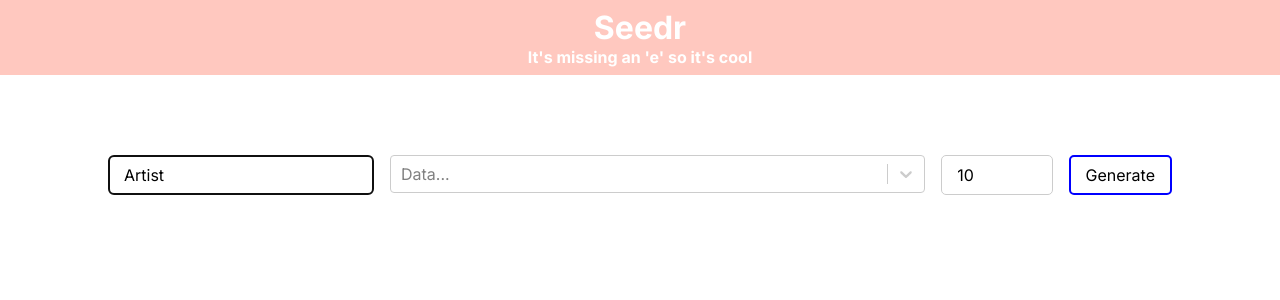
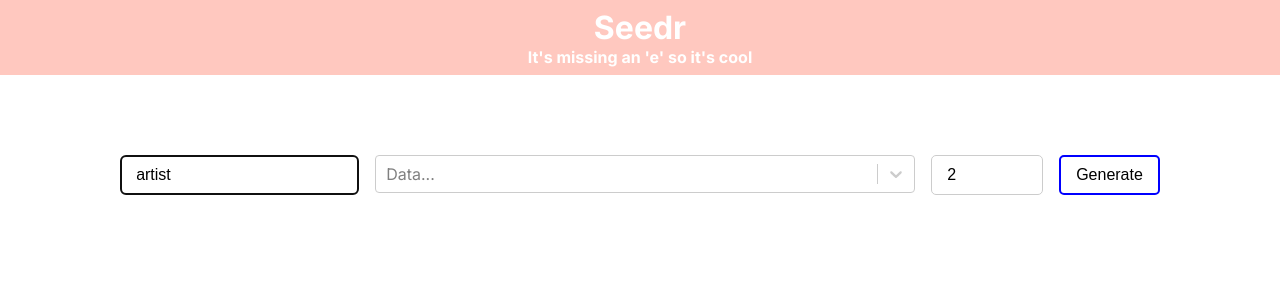
Before and after one commit to aleksanderbrymora/seedr, a React (Create React App) app: page / in a window 1280 px wide. Shown: the top 300 px of the page. Built offline with nearby package versions, Linux system fonts and the light colour scheme.

Commit message:
generates stuff reliably, todo copy button

```diff
--- a/package.json
+++ b/package.json
@@ -11,6 +11,7 @@
     "react-dom": "^16.13.0",
     "react-scripts": "3.4.0",
     "react-select": "^3.0.8",
+    "react-syntax-highlighter": "^12.2.1",
     "styled-components": "^5.0.1"
   },
   "scripts": {
--- a/src/components/InputArea.js
+++ b/src/components/InputArea.js
@@ -1,12 +1,15 @@
 import React, { useState } from 'react';
-import styled from 'styled-components';
-import Select from './SelectField';
 import axios from 'axios';
+import AwaitiInput from './states/AwaitInput';
+import seedFormat from './seedFormat';
+import SeedShow from './states/SeedShow';
 
 export default () => {
-	const [model, setModel] = useState('Artist');
+	const [model, setModel] = useState('artist');
 	const [fields, setFields] = useState([]);
-	const [copies, setCopies] = useState(10);
+	const [copies, setCopies] = useState(2);
+	const [seeds, setSeeds] = useState('');
+	const [state, setState] = useState('awaitInput');
 
 	const generateRequest = e => {
 		e.preventDefault();
@@ -15,71 +18,49 @@ export default () => {
 		req.data = {};
 		fields.map(field => (req.data[field.value] = field.value));
 		req.data._repeat = copies;
-		generateSeeds(req);
+		fetchSeedData(req);
 	};
 
-	const generateSeeds = async req => {
-		const resJSON = await axios.post('https://app.fakejson.com/q', req);
-		console.log(resJSON);
+	const fetchSeedData = async req => {
+		setState('loading');
+		try {
+			const res = await axios.post('https://app.fakejson.com/q', req);
+			console.log(res);
+			generateSeedStrings(res);
+			setState('show');
+		} catch (error) {
+			console.error(error);
+			setState('error');
+		}
+	};
+
+	const generateSeedStrings = res => {
+		const capitalizedModel = model.replace(/\b\w/g, l => l.toUpperCase());
+		setSeeds(seedFormat(capitalizedModel, res.data, copies));
 	};
 
 	return (
-		<Inputs>
-			<ModelName
-				placeholder="What's the model name?"
-				autoFocus
-				onChange={e => setModel(e.target.value)}
-				value={model}
-				required
+		<>
+			<AwaitiInput
+				model={model}
+				setModel={setModel}
+				fields={fields}
+				setFields={setFields}
+				copies={copies}
+				setCopies={setCopies}
+				generateRequest={generateRequest}
 			/>
-			<Select
-				setFields={setFields}
-				required={true}
-				autoFocus={true}
-				value={fields}
-			/>
-			<NumberOfSeeds
-				onChange={e => setCopies(parseInt(e.target.value))}
-				placeholder='Number'
-				type='number'
-				required
-				value={copies}
-				min='1'
-				max='20'
-			/>
-			<Submit onClick={generateRequest}>Generate</Submit>
-		</Inputs>
+			{
+				{
+					loading: <Loading />,
+					show: <SeedShow seeds={seeds} />,
+					error: <Error />,
+				}[state]
+			}
+		</>
 	);
 };
 
-const Inputs = styled.form`
-	display: flex;
-	flex-direction: row;
-	align-items: center;
-	justify-content: center;
-	> * {
-		margin: 5rem 0.5rem;
-		height: 2.5rem;
-		font-size: 1em;
-	}
-`;
+const Loading = () => <div>Loading...</div>;
 
-const NumberOfSeeds = styled.input`
-	width: 7rem;
-	padding: 5px 15px;
-	border-radius: 5px;
-	border: 1px solid #ccc;
-`;
-
-const Submit = styled.button`
-	padding: 5px 15px;
-	border-radius: 5px;
-	border: 2px solid blue;
-	background-color: white;
-`;
-
-const ModelName = styled.input`
-	padding: 5px 15px;
-	border-radius: 5px;
-	border: 1px solid #ccc;
-`;
+const Error = () => <div>There has been an error</div>;
--- /dev/null
+++ b/src/components/seedFormat.js
@@ -0,0 +1,12 @@
+export default (model, data, number) => {
+	let seed = `${model}.destroy_all`;
+	console.log({ data });
+	for (let i = 0; i < number; i++) {
+		seed += `\r\n${model[0].toLowerCase()}${i + 1} = ${model}.create `;
+		const properties = Object.keys(data[i]).map(
+			obj => `:${obj} => '${data[i][obj]}'`,
+		);
+		seed += properties.join(', ');
+	}
+	return seed;
+};
--- /dev/null
+++ b/src/components/states/AwaitInput.js
@@ -0,0 +1,73 @@
+import React from 'react';
+import styled from 'styled-components';
+import Select from '../SelectField';
+
+export default ({
+	model,
+	setModel,
+	fields,
+	setFields,
+	copies,
+	setCopies,
+	generateRequest,
+}) => (
+	<Inputs>
+		<ModelName
+			placeholder="What's the model name?"
+			autoFocus
+			onChange={e => setModel(e.target.value)}
+			value={model}
+			required
+		/>
+		<Select
+			setFields={setFields}
+			required={true}
+			autoFocus={true}
+			value={fields}
+		/>
+		<NumberOfSeeds
+			onChange={e => setCopies(parseInt(e.target.value))}
+			placeholder='Number'
+			type='number'
+			required
+			value={copies}
+			min='1'
+			max='20'
+		/>
+		<Submit onClick={generateRequest}>Generate</Submit>
+	</Inputs>
+);
+
+const Inputs = styled.form`
+	@import url('https://fonts.googleapis.com/css?family=Inter:400,700,900&display=swap');
+	display: flex;
+	flex-direction: row;
+	align-items: center;
+	justify-content: center;
+	font-family: Inter;
+	> * {
+		margin: 5rem 0.5rem;
+		height: 2.5rem;
+		font-size: 1em;
+	}
+`;
+
+const NumberOfSeeds = styled.input`
+	width: 7rem;
+	padding: 5px 15px;
+	border-radius: 5px;
+	border: 1px solid #ccc;
+`;
+
+const Submit = styled.button`
+	padding: 5px 15px;
+	border-radius: 5px;
+	border: 2px solid blue;
+	background-color: white;
+`;
+
+const ModelName = styled.input`
+	padding: 5px 15px;
+	border-radius: 5px;
+	border: 1px solid #ccc;
+`;
--- /dev/null
+++ b/src/components/states/SeedShow.js
@@ -0,0 +1,14 @@
+import React from 'react';
+import SyntaxHighlighter from 'react-syntax-highlighter';
+import { docco } from 'react-syntax-highlighter/dist/esm/styles/hljs';
+
+export default ({ seeds }) => {
+	return (
+		<>
+			<SyntaxHighlighter language='ruby' style={docco}>
+				{seeds}
+			</SyntaxHighlighter>
+			<button>Copy</button>
+		</>
+	);
+};
--- a/src/components/style.css
+++ b/src/components/style.css
@@ -4,5 +4,4 @@
 	padding: 0;
 	margin: 0;
 	box-sizing: border-box;
-	font-family: Inter;
 }
```
Also changed, not shown: 1 other file (tests, documents, lock files or other folders).
